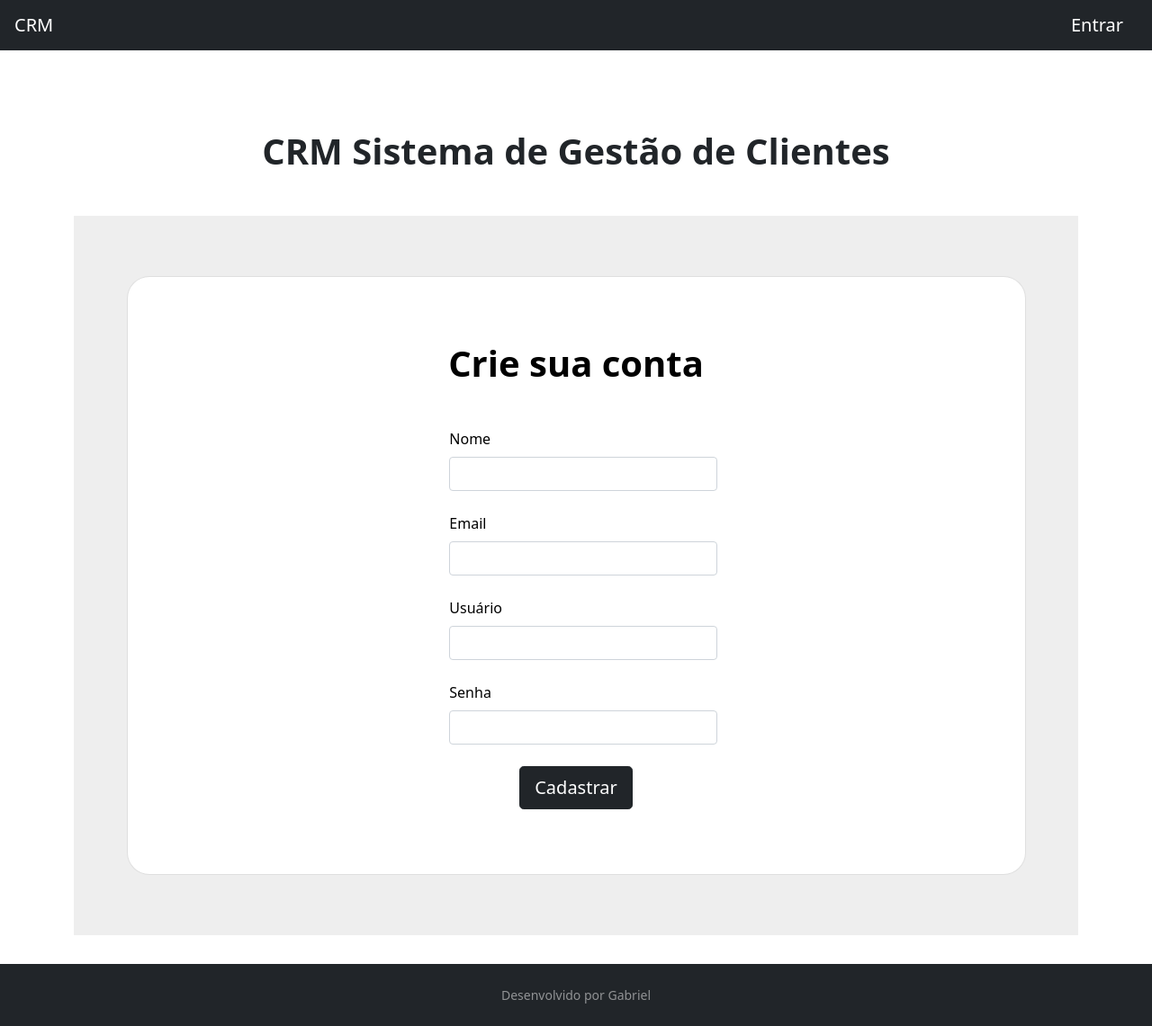
After one commit to gabriel-valenga/GestaoClientesDIO, a Django app: template core/templates/signup.html in a window 1280 px wide. The commit adds this page. Shown: the whole page at 90% size. Run offline with Django 3.2, Linux system fonts and the light colour scheme; the template is opened without the code that fills it, so the values that code supplies are empty; some libraries are stand-ins or nearby versions.

Commit message:
Adicionada descricao do projeto na pagina inicial. Criando pagina de cadastro de usuario

```diff
--- /dev/null
+++ b/core/templates/signup.html
@@ -0,0 +1,94 @@
+<head>
+    <meta charset="utf-8">
+    <meta name="viewport" content="width=device-width, initial-scale=1, shrink-to-fit=no">
+    <link rel="stylesheet" href="https://maxcdn.bootstrapcdn.com/bootstrap/4.4.1/css/bootstrap.min.css">
+    <link rel="stylesheet" href="https://maxcdn.bootstrapcdn.com/bootstrap/4.4.1/css/bootstrap.min.css">
+    <script src="https://ajax.googleapis.com/ajax/libs/jquery/3.5.1/jquery.min.js"></script>
+    <script src="https://cdnjs.cloudflare.com/ajax/libs/popper.js/1.16.0/umd/popper.min.js"></script>
+    <script src="https://maxcdn.bootstrapcdn.com/bootstrap/4.4.1/js/bootstrap.min.js"></script>
+</head>
+
+<body class="d-flex flex-column">
+{% extends "model-page.html" %}
+
+{% block content %}
+<div class="titulo">
+    <h1 class="text-center h1 fw-bold mb-5 mx-1 mx-md-4 mt-4">CRM Sistema de Gestão de Clientes</h1>
+</div>
+<section class="vh-100" style="background-color: #eee;">
+    <div class="container h-100">
+        <div class="row d-flex justify-content-center align-items-center h-100">
+            <div class="col-lg-12 col-xl-11">
+                <div class="card text-black" style="border-radius: 25px;">
+                    <div class="card-body p-md-5">
+                        <div class="row justify-content-center">
+                            <div class="col-md-10 col-lg-6 col-xl-5 order-2 order-lg-1">
+
+                                <p class="text-center h1 fw-bold mb-5 mx-1 mx-md-4 mt-4">Crie sua conta</p>
+
+                                <form class="mx-1 mx-md-4" action="{% url 'login' %}", method="POST">{% csrf_token %}
+
+                                    <div class="d-flex flex-row align-items-center mb-4">
+                                        <i class="fas fa-user fa-lg me-3 fa-fw"></i>
+                                        <div class="form-outline flex-fill mb-0">
+                                            <label class="form-label" for="nome_criar_conta">Nome</label>
+                                            <input type="text" id="nome_criar_conta" class="form-control" />
+                                        </div>
+                                    </div>
+
+                                    <div class="d-flex flex-row align-items-center mb-4">
+                                        <i class="fas fa-envelope fa-lg me-3 fa-fw"></i>
+                                        <div class="form-outline flex-fill mb-0">
+                                            <label class="form-label" for="email_criar_conta">Email</label>
+                                            <input type="email" id="email_criar_conta" class="form-control" />
+                                        </div>
+                                    </div>
+
+                                    <div class="d-flex flex-row align-items-center mb-4">
+                                        <i class="fas fa-user fa-lg me-3 fa-fw"></i>
+                                        <div class="form-outline flex-fill mb-0">
+                                            <label class="form-label" for="usuario_criar_conta">Usuário</label>
+                                            <input type="text" id="usuario_criar_conta" class="form-control" />
+                                        </div>
+                                    </div>
+
+                                    <div class="d-flex flex-row align-items-center mb-4">
+                                        <i class="fas fa-lock fa-lg me-3 fa-fw"></i>
+                                        <div class="form-outline flex-fill mb-0">
+                                            <label class="form-label" for="senha_criar_conta">Senha</label>
+                                            <input type="password" id="senha_criar_conta" class="form-control" />
+                                        </div>
+                                    </div>
+
+                                    <div class="d-flex justify-content-center mx-4 mb-3 mb-lg-4">
+                                        <button type="submit" class="btn btn-dark btn-lg" value=" {{ next }}">Cadastrar</button>
+                                    </div>
+                                </form>
+                            </div>
+                        </div>
+                    </div>
+                </div>
+            </div>
+        </div>
+    </div>
+</section>
+
+{% endblock %}
+</body>
+<style>
+    html, body {
+        height: 100%;
+    }
+
+    main {
+        flex: 1 0 auto;
+        margin-left: auto;
+        margin-right: auto;
+    }
+
+    footer {
+        flex-shrink: none;
+        margin-top: 2em;
+    }
+
+</style>
--- a/crm/urls.py
+++ b/crm/urls.py
@@ -17,6 +17,7 @@ from django.contrib import admin
 from django.urls import path, include
 from django.views.generic import TemplateView
 from django.contrib.auth import views as auth_views
+from crm.views import SignUpView
 
 urlpatterns = [
     path('admin/', admin.site.urls),
@@ -26,5 +27,7 @@ urlpatterns = [
         extra_context={'titulo': 'Autenticação'}), name='login'),
     path('logout/', auth_views.LogoutView.as_view(
         template_name='logout.html'), name='logout'),
+    path('signup/', SignUpView.as_view(), name='signup'),
+    path('passwordrecovery/', SignUpView.as_view(), name='password_recovery'),
     path('customer/', include('customer.urls'))
 ]
```
Also changed, not shown: core/templates/index.html (+40 -0 lines), core/templates/login.html (+9 -0 lines), crm/forms.py (added, +24 -0 lines), crm/views.py (added, +11 -0 lines).
